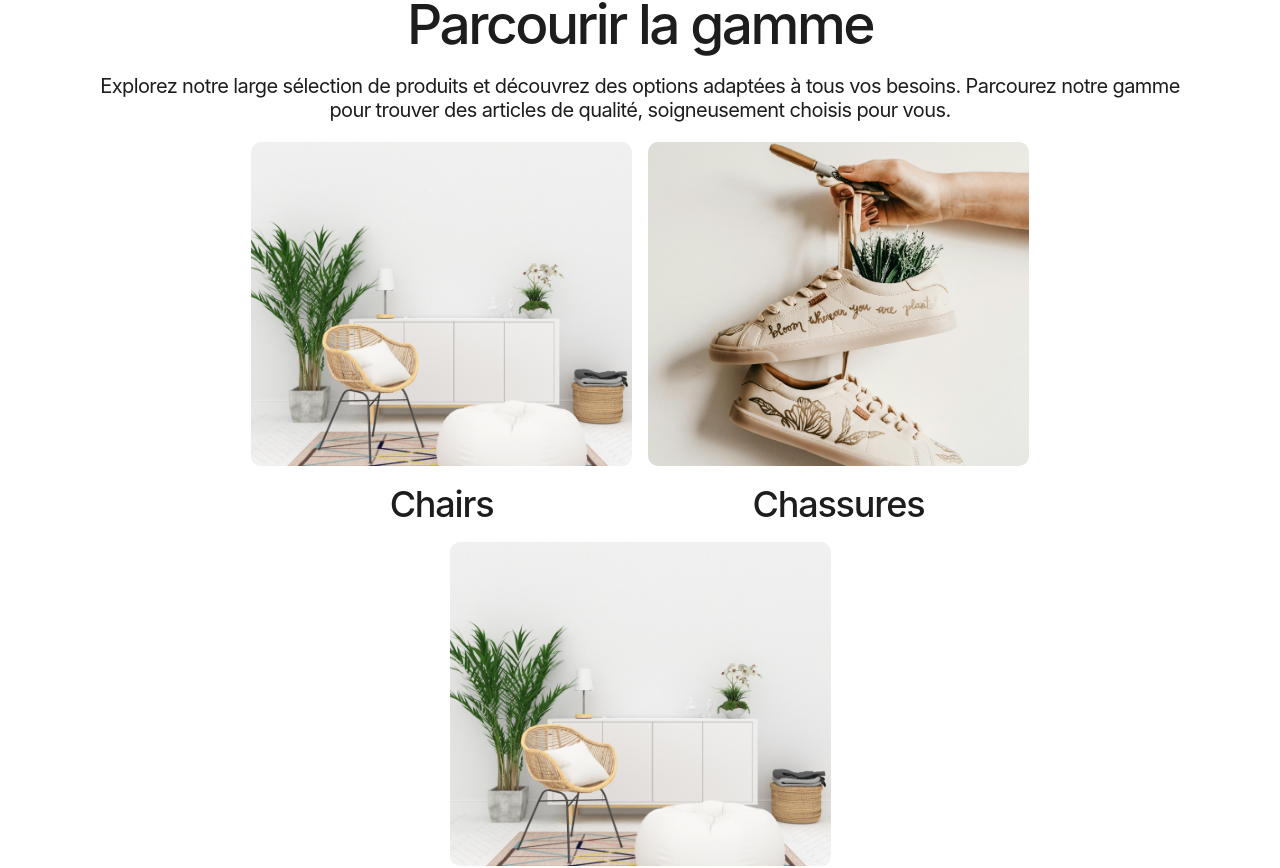
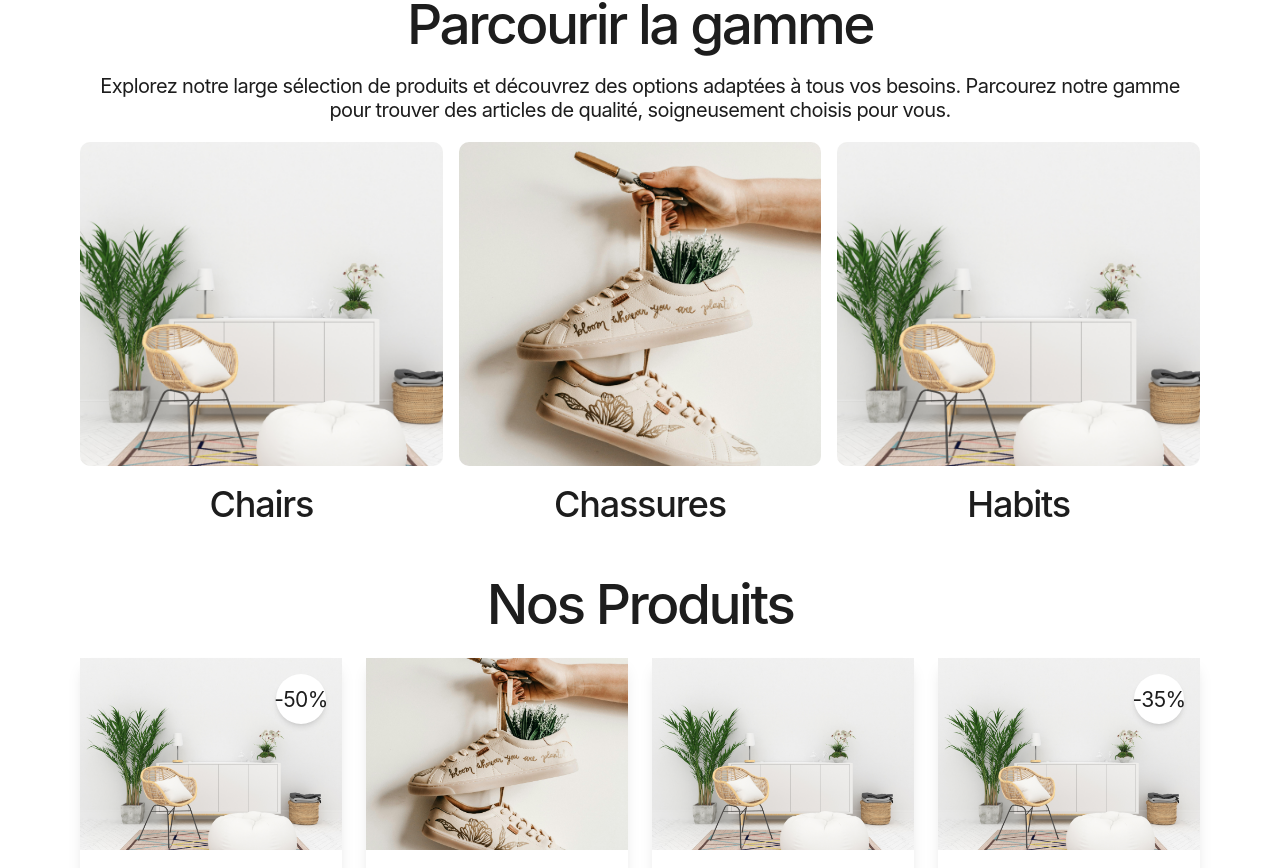
Before and after one commit to 53800499/shobMarkets, a Next.js app: page / in a window 1280 px wide. Shown: the part 834-1702 px from the top of the page. Built offline with nearby package versions, Linux system fonts and the light colour scheme.

Commit message:
navbar dynamique

```diff
--- a/src/components/home/categorie/card.tsx
+++ b/src/components/home/categorie/card.tsx
@@ -11,7 +11,7 @@ interface Props {
 
 export default function Card({ src, alt, nom }: Props) {
   return (
-    <div className="relative flex flex-col items-center justify-center overflow-hidden bg-gray-200 rounded-lg w-[381px] h-96">
+    <div className="relative flex flex-col items-center justify-center overflow-hidden bg-gray-200 rounded-lg max-w-[381px] h-96">
       {/* Conteneur pour l'image */}
       <div className="relative w-full h-full">
         <Image
--- a/src/components/home/categorie/categorie.tsx
+++ b/src/components/home/categorie/categorie.tsx
@@ -25,7 +25,7 @@ export default function Categorie() {
       {/* <div className="flex flex-wrap justify-center gap-4 mt-10">
         <Card />
       </div> */}
-      <div className="flex flex-wrap justify-center gap-4">
+      <div className="grid grid-cols-1 sm:grid-cols-3 justify-center gap-4">
       {dbCategories.map((category, index) => (
         <Card
           key={index}
--- a/src/ui/components/navigation/navigation.tsx
+++ b/src/ui/components/navigation/navigation.tsx
@@ -68,7 +68,7 @@ export default function Navigation() {
         {/* Desktop Menu */}
         <div className="items-center hidden pb-3 lg:flex gap-7">
           <Typography
-            variant="caption1"
+            variant="caption4"
             component="div"
             className="space-x-4 text-sm sm:text-base md:text-lg lg:text-xl"
           >
@@ -139,12 +139,12 @@ export default function Navigation() {
             <ActiveLink href="/shop" className="block py-2 text-lg sm:text-xl">
               Boutique
             </ActiveLink>
-            <ActiveLink
+            {/* <ActiveLink
               href="/nouveaux-arrivants"
               className="block py-2 text-lg sm:text-xl"
             >
               Nouveaux Arrivants
-            </ActiveLink>
+            </ActiveLink> */}
             <ActiveLink
               href="/contact"
               className="block py-2 text-lg sm:text-xl"
@@ -163,7 +163,7 @@ export default function Navigation() {
               placeholder="Rechercher un produit..."
               value={searchQuery}
               onChange={(e) => setSearchQuery(e.target.value)}
-              className="flex-grow text-sm text-gray-700 bg-transparent outline-none"
+              className="flex-grow text-gray-700 bg-transparent outline-none"
             />
             <button type="submit" className="text-gray-600">
               <FaSearch size={18} />
```
